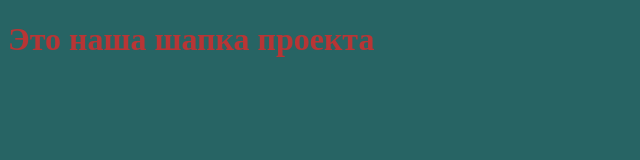
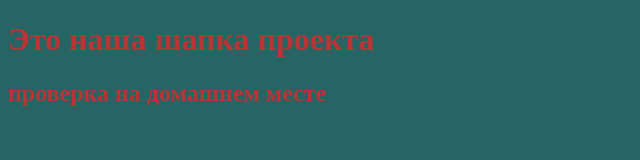
Before and after one commit to Yushkov88/goit-homework, a plain HTML site: page index.html in a window 1280 px wide. Shown: the whole page, without its empty margins (0-640 px from the left). Drawn offline with Linux system fonts and the light colour scheme.

Commit message:
проверка домашнего пк

```diff
--- a/index.html
+++ b/index.html
@@ -10,6 +10,7 @@
 </head>
 <body>
     <h1>Это наша шапка проекта</h1>
+    <h2>проверка на домашнем месте</h2>
 
 </body>
 </html>
```
